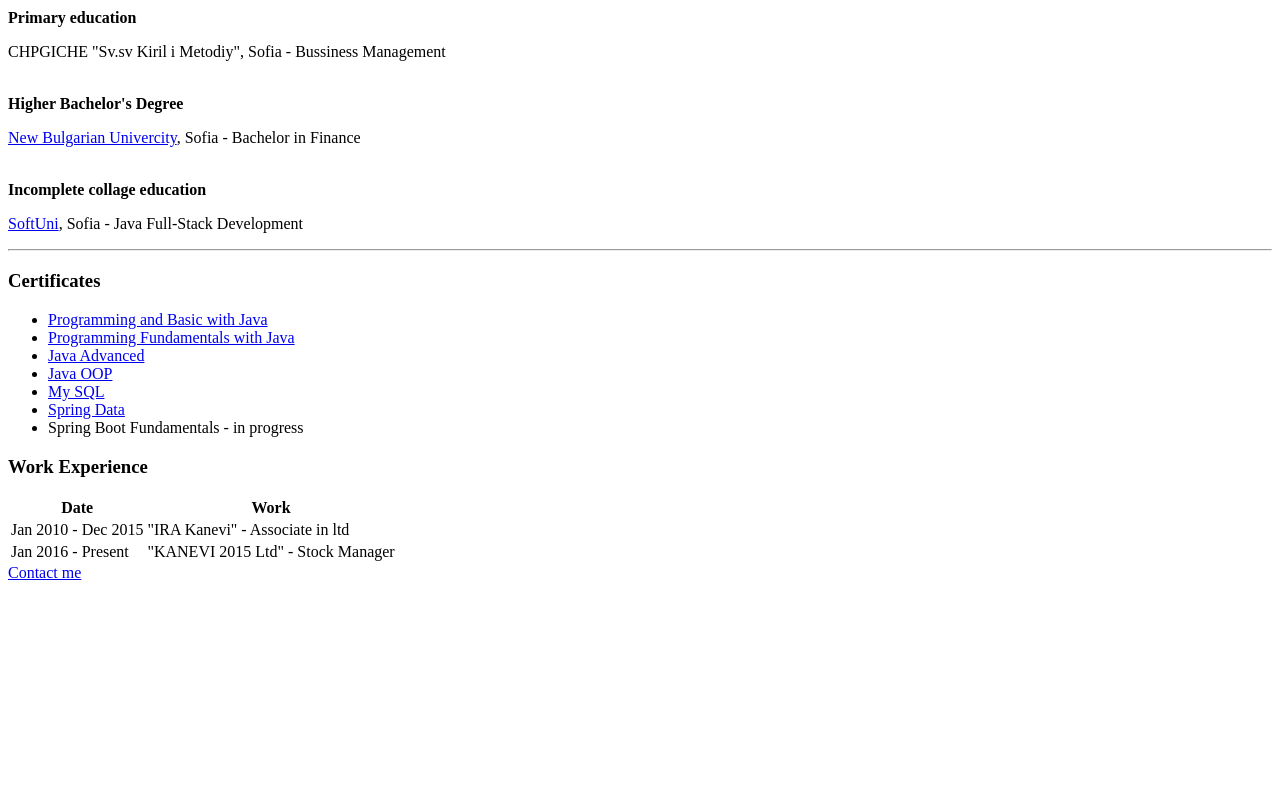
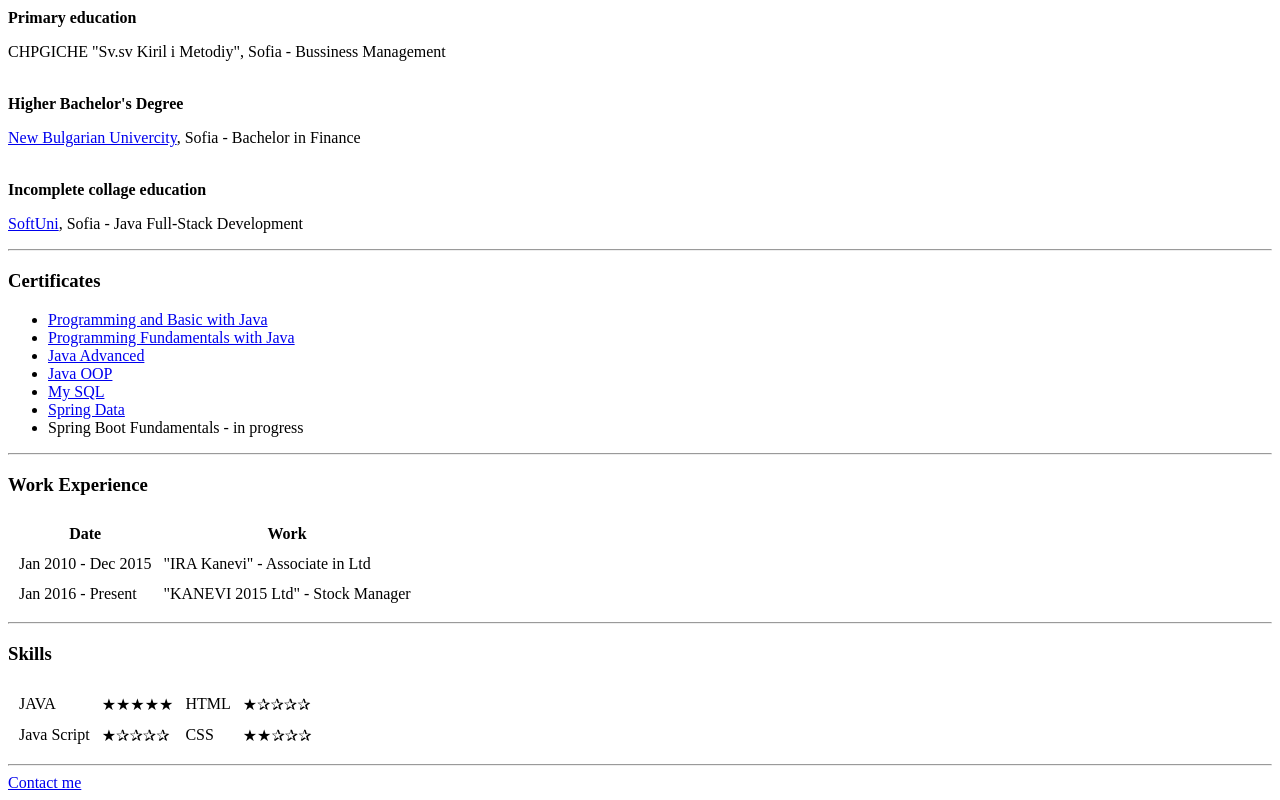
Before and after one commit to nanko89/Online-CV, a plain HTML site: page HTML - Personal Site/index.html in a window 1280 px wide. Shown: the part 502-1302 px from the top of the page. Before the commit the page ends 1092 px from the top, so only its background shows below. Drawn offline with Linux system fonts and the light colour scheme.

```diff
--- a/HTML - Personal Site/index.html
+++ b/HTML - Personal Site/index.html
@@ -43,9 +43,9 @@
     <li><a href="https://softuni.bg/Certificates/Details/130720/d645abbb">Spring Data</a></li>
     <li>Spring Boot Fundamentals - in progress</li>
   </ul>
-
+  <hr>
   <h3>Work Experience</h3>
-  <table>
+  <table cellspacing =  "10">
     <thead>
       <tr>
         <th>Date</th>
@@ -55,7 +55,7 @@
     <tbody>
       <tr>
         <td>Jan 2010 - Dec 2015</td>
-        <td>"IRA Kanevi" - Associate in ltd</td>
+        <td>"IRA Kanevi" - Associate in Ltd</td>
       </tr>
       <tr>
         <td>Jan 2016 - Present</td>
@@ -63,7 +63,24 @@
       </tr>
     </tbody>
   </table>
+  <hr>
 
+  <h3>Skills</h3>
+  <table cellspacing = "10">
+    <tr>
+      <td>JAVA </td>
+      <td>★★★★★</td>
+      <td>HTML </td>
+      <td>★✰✰✰✰</td>
+    </tr>
+    <tr>
+      <td>Java Script </td>
+      <td>★✰✰✰✰</td>
+      <td>CSS </td>
+      <td>★★✰✰✰</td>
+    </tr>
+  </table>
+  <hr>
   <a href="contact-me.html">Contact me</a>
 </body>
 
```
Also changed, not shown: HTML - Personal Site/contact-me.html (+13 -4 lines).
